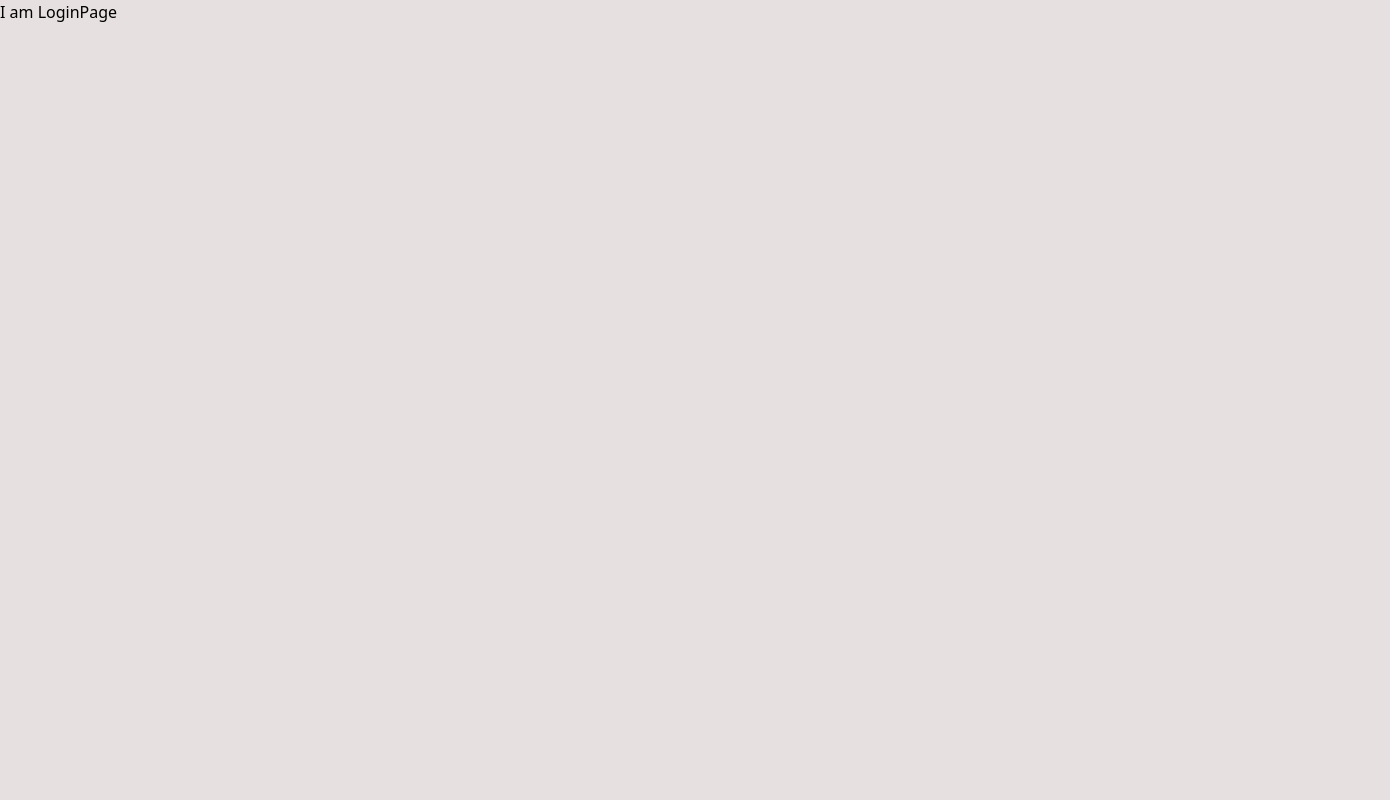
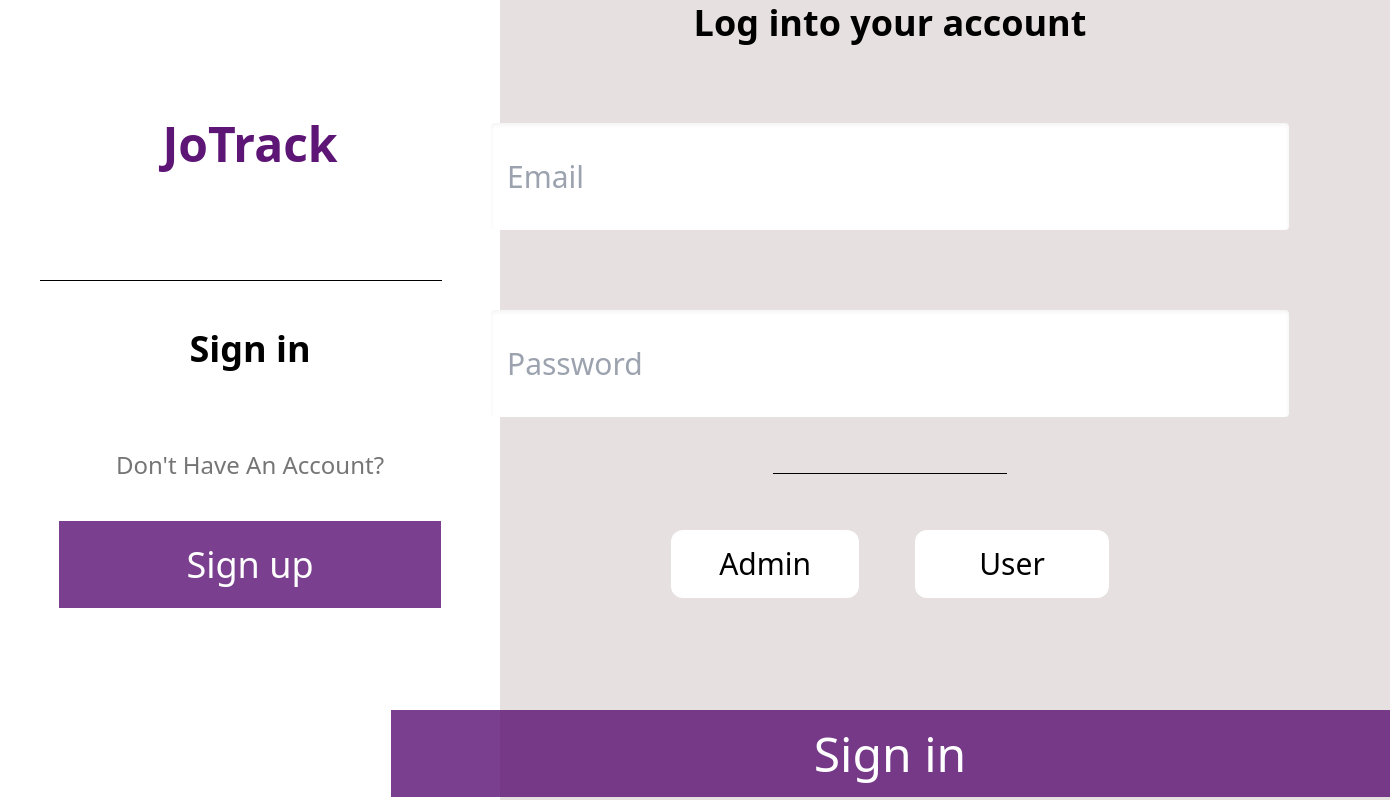
Before and after one commit to jayden-n/jotrack, a React (Vite) app in the folder client/: page /login in a window 1280 px wide. Shown: the whole page, 1390 px wide, since content can reach past the window. Built offline with nearby package versions, Linux system fonts and the light colour scheme.

Commit message:
Update LoginPage.tsx

```diff
--- a/client/src/pages/auth/LoginPage.tsx
+++ b/client/src/pages/auth/LoginPage.tsx
@@ -1,6 +1,120 @@
-import React from 'react';
+import React, { useState, FormEvent, ChangeEvent } from 'react';
+import { useNavigate } from 'react-router-dom';
 
-const LoginPage: React.FC = () => {
-	return <h2>I am LoginPage</h2>;
+// Define a type for the user role
+type UserRole = 'admin' | 'user' | null;
+
+const LoginPage = () => {
+	const [email, setEmail] = useState<string>('');
+	const [password, setPassword] = useState<string>('');
+	const [role, setRole] = useState<UserRole>(null);
+	const navigate = useNavigate();
+
+	// Ensure these handlers are used in the input fields
+	const handleEmailChange = (event: ChangeEvent<HTMLInputElement>) => {
+		setEmail(event.target.value);
+	};
+
+	const handlePasswordChange = (event: ChangeEvent<HTMLInputElement>) => {
+		setPassword(event.target.value);
+	};
+
+	// Corrected type for the submit event
+	const handleSubmit = (event: FormEvent<HTMLFormElement>) => {
+		event.preventDefault();
+		// Handle the form submission here, using email and password states
+		console.log({ email, password, role });
+	};
+
+
+	return (
+		<div className="flex h-screen bg-e6e0e0">
+			<form onSubmit={handleSubmit} className="w-full flex flex-col md:flex-row">
+			<div className="flex flex-col justify-between p-10 bg-white w-full md:w-1/2" style={{ maxWidth: '500px' }}>
+				<div>
+					<div className="flex justify-center">
+					<button
+						className="text-5xl font-extrabold text-purple justify-center items-center my-20"
+						onClick={() => navigate('/')}
+					>
+						<h1> JoTrack</h1>
+					</button>
+					</div>
+					<hr className="border-t border-gray-300 my-8" style={{ width: '402px' }} />
+					<h2 className="text-4xl font-semibold text-center my-12">Sign in</h2>
+					<p className="text-2xl font-orienta text-gray opacity-32 text-center mt-20">Don't Have An Account?</p>
+					<div className="flex justify-center">
+					<button
+						className="text-4xl font-regular text-white bg-btnPurple my-10 mx-auto w-full px-6 py-3"
+						onClick={() => navigate('/register')}
+						style={{ width: '382px', height: '87px' }}
+					>
+						Sign up
+					</button>
+					</div>
+				</div>
+
+			</div>
+			<div className="flex flex-col justify-center items-center w-full md:w-1/2 flex-1 p-10 content-center">
+				<h2 className="text-4xl font-semibold mb-20 text-center">Log into your account</h2>
+				<div className="mb-14 flex justify-center">
+					<input
+						type="email"
+						value={email}
+						placeholder="Email"
+						className="mb-6 p-4 text-3xl bg-white border-none rounded shadow-inner w-full md:w-auto"
+						onChange={handleEmailChange}
+						style={{ width: '798px', height: '107px' }}
+					/>
+				</div>
+				<div className="flex justify-center">
+					<input
+						type="password"
+						value={password}
+						placeholder="Password"
+						className="mb-6 p-4 text-3xl bg-white border-none rounded shadow-inner w-full md:w-auto"
+						onChange={handlePasswordChange}
+						style={{ width: '798px', height: '107px' }}
+					/>
+				</div>
+				<hr className="border-t border-gray-300 my-8 mb-14 mx-auto w-1/3" />
+				<div className="flex justify-center mb-28 space-x-14 md:w-auto">
+					<button
+						className={`px-12 py-4 text-3xl bg-white font-regular rounded-xl ${role === 'admin' ? 'bg-btnLightpink' : 'bg-transparent'}`}
+						onClick={() => setRole('admin')}
+					>
+						Admin
+					</button>
+					<button
+						className={`px-16 py-4 text-3xl bg-white font-regular rounded-xl ${role === 'user' ? 'bg-btnLightpink' : 'bg-transparent'}`}
+						onClick={() => setRole('user')}
+					>
+						User
+					</button>
+				</div>
+				<div className="flex justify-center w-full md:w-auto">
+					<button
+						type="submit"
+						className="w-full md:w-auto px-6 py-2 text-5xl font-regular text-white bg-btnPurple"
+						style={{ height: '87px', width: '999px', maxWidth: '999px'}}
+						onClick={() => {
+							if (role === 'user') { // Correctly using the state variable
+								navigate('/dashboard');
+							} else if (role === 'admin') {
+								navigate('/admin/dashboard');
+							} else{
+								alert("Role was not selected");
+							}
+						}
+					}
+					>
+						Sign in
+					</button>
+				</div>
+			</div>
+			</form>
+		</div>
+	);
 };
+
 export default LoginPage;
```
